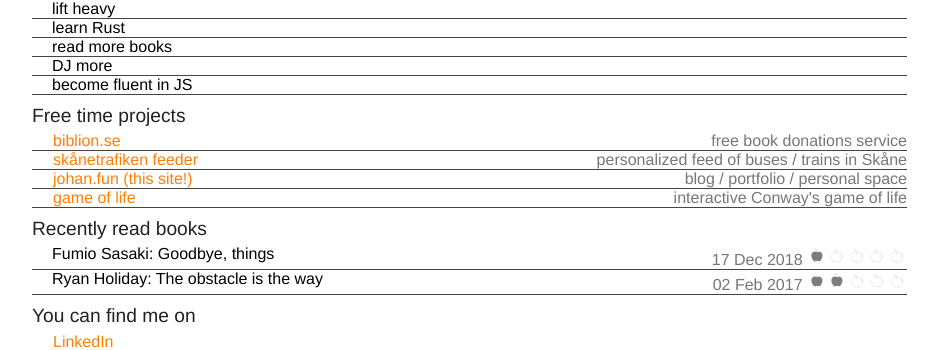
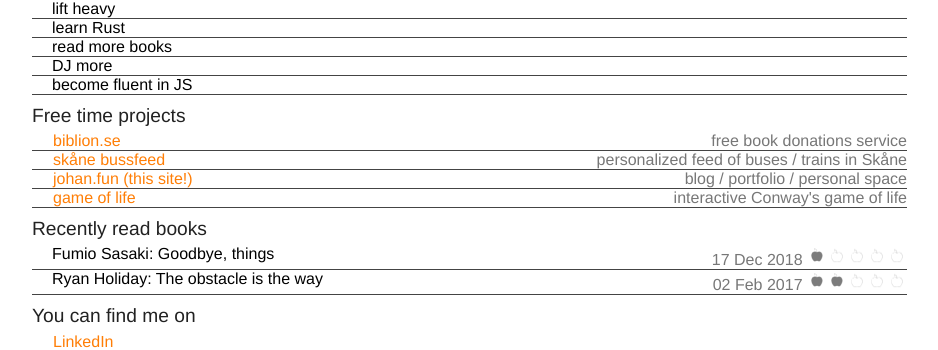
Before and after one commit to johan-andersson01/johan-andersson01.github.io, a Jekyll site: the page built from index.html, in a window 1280 px wide. Shown: the part 571-921 px from the top of the page, without its empty margins (158-1096 px from the left). Built offline with Jekyll 4.4.1, drawn with Linux system fonts in a browser that asks for light colours.

Commit message:
Update name of skane bussfeed

```diff
--- a/_data/projects.yml
+++ b/_data/projects.yml
@@ -5,8 +5,8 @@
   description: 'free book donations service '
   lang: 'Rails'
 - skanetrafiken_feeder:
-  title: 'skånetrafiken feeder'
-  url: 'https://github.com/johan-andersson01/skanetrafiken_feeder'
+  title: 'skåne bussfeed'
+  url: 'https://github.com/johan-andersson01/skane_bussfeed'
   description: 'personalized feed of buses / trains in Skåne '
   lang: 'Node'
 - blog:
```
